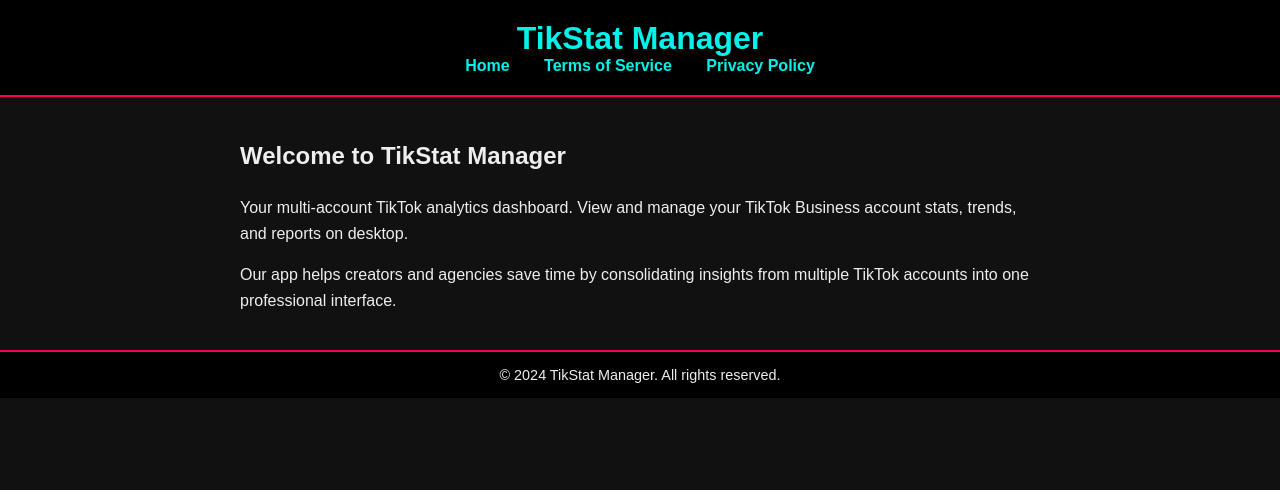
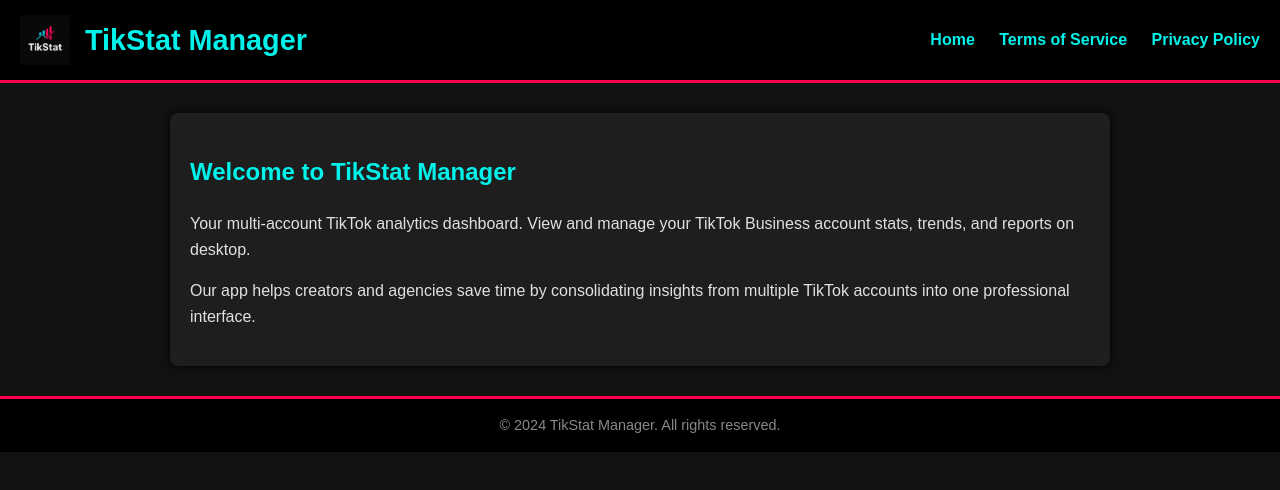
Before and after one commit to Summaw/tikstat-site, a plain HTML site: page index.html in a window 1280 px wide. Drawn offline with Linux system fonts and the light colour scheme.

Commit message:
Update index.html

```diff
--- a/index.html
+++ b/index.html
@@ -6,48 +6,63 @@
   <title>TikStat Manager</title>
   <style>
     body {
+      margin: 0;
       font-family: Arial, sans-serif;
-      margin: 0;
-      padding: 0;
-      background-color: #111;
-      color: #eee;
+      background-color: #121212;
+      color: #e0e0e0;
+      line-height: 1.6;
     }
     header {
       background-color: #000;
-      padding: 20px;
-      text-align: center;
-      border-bottom: 2px solid #ff0050;
+      display: flex;
+      align-items: center;
+      padding: 15px 20px;
+      border-bottom: 3px solid #ff0050;
+    }
+    header img {
+      height: 50px;
+      margin-right: 15px;
     }
     header h1 {
+      font-size: 1.8em;
       margin: 0;
       color: #00f2ea;
+      flex-grow: 1;
+    }
+    nav a {
+      color: #00f2ea;
+      text-decoration: none;
+      margin-left: 20px;
+      font-weight: bold;
+      transition: color 0.2s;
+    }
+    nav a:hover {
+      color: #ff0050;
     }
     main {
+      max-width: 900px;
+      margin: 30px auto;
       padding: 20px;
-      max-width: 800px;
-      margin: auto;
-      line-height: 1.6;
+      background-color: #1e1e1e;
+      border-radius: 8px;
+      box-shadow: 0 0 10px #000;
     }
-    nav a {
-      margin: 0 15px;
+    main h2 {
       color: #00f2ea;
-      text-decoration: none;
-      font-weight: bold;
-    }
-    nav a:hover {
-      text-decoration: underline;
     }
     footer {
       text-align: center;
       padding: 15px;
       background-color: #000;
-      border-top: 2px solid #ff0050;
+      border-top: 3px solid #ff0050;
       font-size: 0.9em;
+      color: #888;
     }
   </style>
 </head>
 <body>
   <header>
+    <img src="tikstat_logo.png" alt="TikStat Logo" />
     <h1>TikStat Manager</h1>
     <nav>
       <a href="index.html">Home</a>
```
